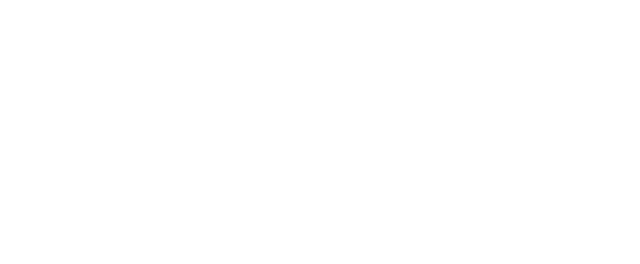
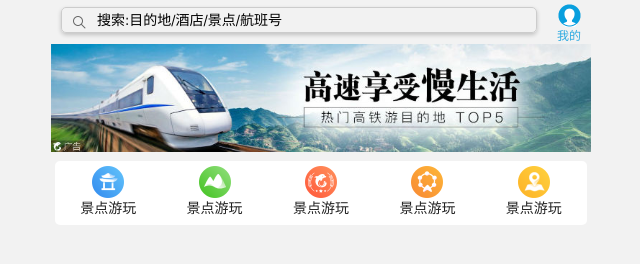
Before and after one commit to Steven-monkey/HTML-CSS, a plain HTML site: page 移动端开发/flex布局-携程网案例/index.html in a window 1280 px wide. Shown: the whole page, without its empty margins (319-959 px from the left). Drawn offline with Linux system fonts and the light colour scheme.

Commit message:
永远不要怀疑自己

```diff
--- /dev/null
+++ b/移动端开发/flex布局-携程网案例/css/index.css
@@ -0,0 +1,112 @@
+body{
+    max-width: 540px;
+    min-width: 320px;
+    margin: 0 auto;
+    font: normal 14px/1.5 Tahoma, "Lucida Grande", Verdana, "Microsoft Yahei", STXihei, hei;
+    color: #000000;
+    background: #f2f2f2;
+    overflow-x: hidden;
+    -webkit-tap-highlight-color: transparent;
+}
+ul{
+    list-style: none;
+    margin: 0;
+    padding: 0;
+}
+a{
+    text-decoration: none;
+    color: #222222;
+}
+div{
+    box-sizing: border-box;
+}
+/* 顶部搜索框 */
+.search-index{
+    display: flex;
+    position: fixed;
+    max-width: 540px;
+    min-width: 320px;
+    width: 100%;
+    height: 44px;
+}
+.search{
+    position: relative;
+    flex: 1;
+    height: 26px;
+    border: 1px solid #cccccc;
+    margin: 7px 10px;
+    border-radius: 5px;
+    line-height: 24px;
+    padding-left: 35px;
+    /* 第一个值：水平阴影；第二个值：垂直阴影；第三个值：阴影的面积大小  a代表：阴影的深浅度*/
+    box-shadow: 0 2px 4px rgba(0, 0, 0, .2);
+}
+.search::before{
+    position: absolute;
+    top: 7px;
+    left: 10px;
+    display: block;
+    content: '';
+    width: 15px;
+    height: 15px;
+    background: url(../images/sprite.png) no-repeat -59px -279px;
+    background-size: 104px auto;
+}
+.user{
+    width: 44px;
+    height: 44px;
+    font-size: 12px;
+    text-align: center;
+    color: #2eaae0;
+}
+.user::before{
+    content: '';
+    display: block;
+    width: 23px;
+    height: 23px;
+    /* 精灵图位置的X Y 都是负值 */
+    background: url(../images/sprite.png) no-repeat -59px -194px;
+    /* 二倍精灵图，缩放精灵图 */
+    background-size: 104px auto;
+    margin: 4px auto 0;
+}
+.foucs{
+    padding-top: 44px;
+}
+.foucs img{
+    width:100%;
+}
+.local-nav{
+    height: 64px;
+    background-color: #ffff;
+    border-radius: 5px;
+    display: flex;
+    margin: 3px 4px;
+}
+.local-nav li{
+    flex: 1;
+}
+.local-nav li a{
+    display: flex;
+    flex-direction: column;
+    align-items: center;
+    margin-top: 5px;
+}
+.local-nav li [class^="local-nav-icon"]{
+    width: 32px;
+    height: 32px;
+    background: url(../images/localnav_bg.png) no-repeat 0 0;
+    background-size: 32px auto;
+}
+.local-nav li .local-nav-icon-icon2{
+    background-position: 0 -32px;
+}
+.local-nav li .local-nav-icon-icon3{
+    background-position: 0 -64px;
+}
+.local-nav li .local-nav-icon-icon4{
+    background-position: 0 -96px;
+}
+.local-nav li .local-nav-icon-icon5{
+    background-position: 0 -128px;
+}
--- a/移动端开发/flex布局-携程网案例/index.html
+++ b/移动端开发/flex布局-携程网案例/index.html
@@ -3,12 +3,53 @@
 
 <head>
     <meta charset="UTF-8">
-    <meta name="viewport" content="width=device-width, initial-scale=1.0">
-    <title>携程旅行</title>
+    <meta name="viewport"
+        content="width=device-width,user-scalable=no,initial-scale=1.0,maximum-scale=1.0,minimum-scale=1.0" />
+    <title>携程在手，说走就走</title>
+    <link rel="stylesheet" href="./css/normalize.css">
+    <link rel="stylesheet" href="./css/index.css">
 </head>
 
 <body>
-    <div></div>
+    <div class="search-index">
+        <div class="search">搜索:目的地/酒店/景点/航班号</div>
+        <a href="#" class="user">我的</a>
+    </div>
+    <div class="foucs">
+        <img src="./upload/focus.jpg" alt="">
+    </div>
+    <ul class="local-nav">
+        <li>
+            <a href="#" title="景点游玩">
+                <span class="local-nav-icon-icon1"></span>
+                <span>景点游玩</span>
+            </a>
+        </li>
+        <li>
+            <a href="#" title="景点游玩">
+                <span class="local-nav-icon-icon2"></span>
+                <span>景点游玩</span>
+            </a>
+        </li>
+        <li>
+            <a href="#" title="景点游玩">
+                <span class="local-nav-icon-icon3"></span>
+                <span>景点游玩</span>
+            </a>
+        </li>
+        <li>
+            <a href="#" title="景点游玩">
+                <span class="local-nav-icon-icon4"></span>
+                <span>景点游玩</span>
+            </a>
+        </li>
+        <li>
+            <a href="#" title="景点游玩">
+                <span class="local-nav-icon-icon5"></span>
+                <span>景点游玩</span>
+            </a>
+        </li>
+    </ul>
 </body>
 
 </html>
```
Also changed, not shown: CSS3/CSS3.md (+13 -0 lines), 移动端开发/15 测试flex属性.html (added, +35 -0 lines), 移动端开发/移动端开发.md (+72 -0 lines), 移动端开发/flex布局-携程网案例/css/normalize.css (added), 移动端开发/flex布局-携程网案例/images/hot.png (added), 移动端开发/flex布局-携程网案例/images/hotel.png (added), 移动端开发/flex布局-携程网案例/images/localnav_bg.png (added), 移动端开发/flex布局-携程网案例/images/sprite.png (added), 移动端开发/flex布局-携程网案例/images/subnav-bg.png (added), 移动端开发/flex布局-携程网案例/upload/focus.jpg (added), 移动端开发/flex布局-携程网案例/upload/pic1.jpg (added), 移动端开发/flex布局-携程网案例/upload/pic2.jpg (added), 移动端开发/flex布局-携程网案例/upload/pic3.jpg (added), 移动端开发/flex布局-携程网案例/upload/pic4.jpg (added), 2 more files.
